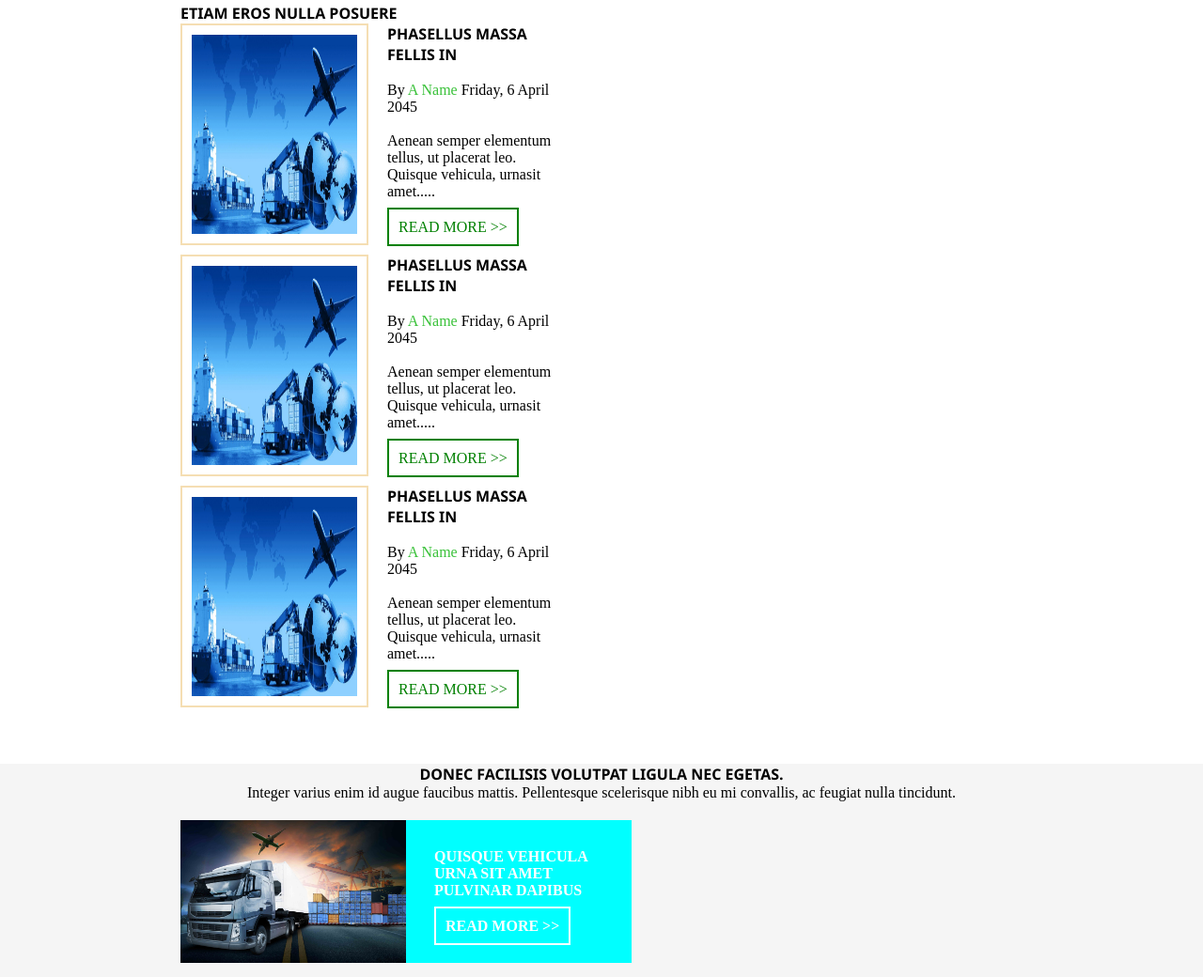
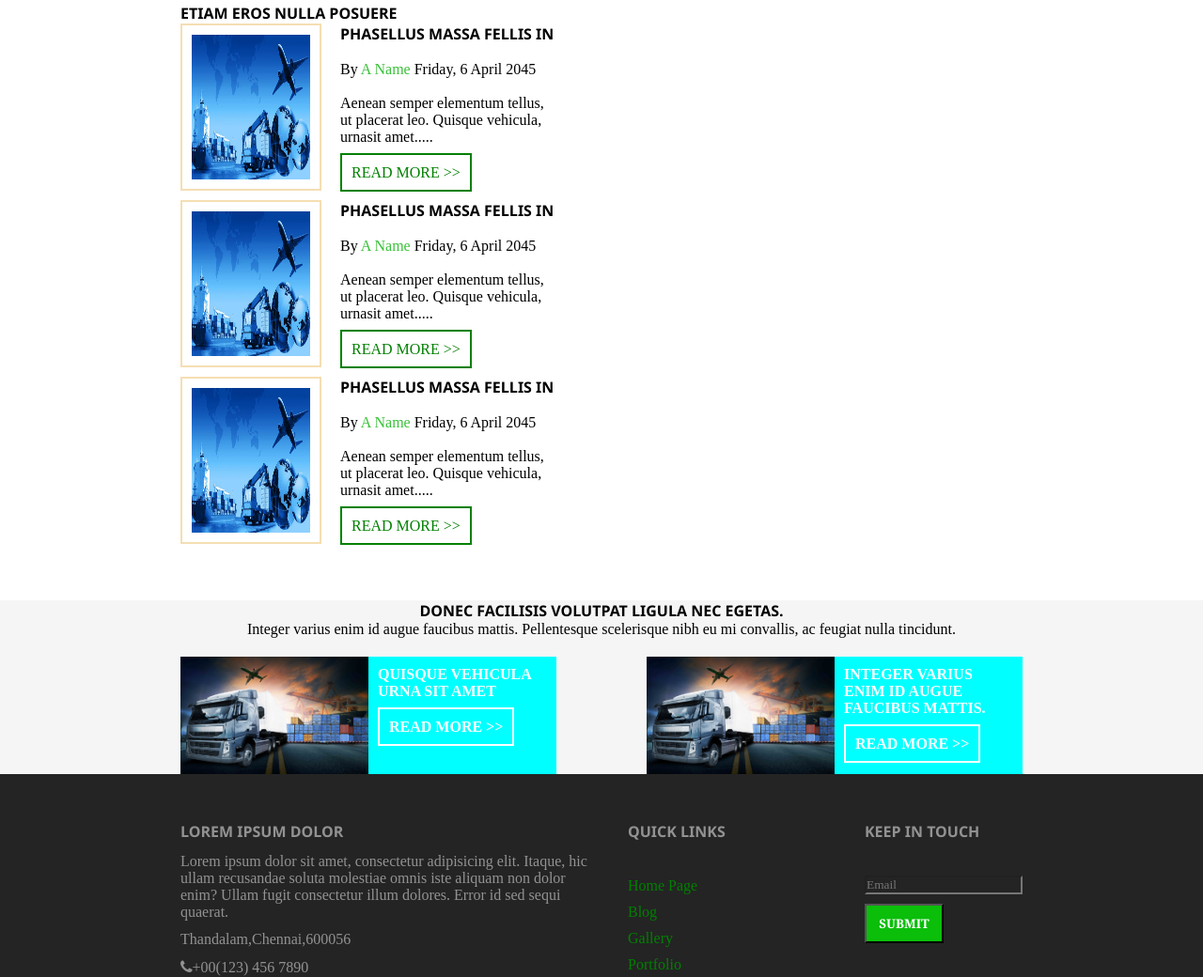
Before and after one commit to Vishalsaravana/CSS-Flexbox-Project4, a plain HTML site: page index.html in a window 1280 px wide. Shown: the part 1959-2999 px from the top of the page at 94% size. Drawn offline with Linux system fonts and the light colour scheme.

Commit message:
Fourth commit

```diff
--- a/index.html
+++ b/index.html
@@ -105,7 +105,7 @@
             <div class="sub-article1">
                 <img src="images/image.jpg">
                 <div class="text1">
-                    <p>QUISQUE VEHICULA URNA SIT AMET PULVINAR DAPIBUS</p>
+                    <p>QUISQUE VEHICULA URNA SIT AMET</p>
                     <div class="read-more">
                         <a href="#">READ MORE >></a>
                     </div>
--- a/styles.css
+++ b/styles.css
@@ -119,15 +119,11 @@
         }
         .sub-content{
             max-width: 45%;
-            display: flex;
-            flex-direction: column;
-            justify-content: space-between;
             .sub-content-article{
                 display: flex;
             }
             & img{
-                max-width: 200px;
-                flex-shrink: 0;
+                max-width: 150px;
                 margin-right: 20px;
                 border:solid wheat 2px;
                 padding: 10px;
@@ -163,12 +159,13 @@
 .sub-container{
     margin: 0 15%;
     display: flex;
+    justify-content: space-between;
     flex-wrap: wrap;
-    justify-content: space-between;
     .sub-article1{
         margin-top: 20px;
-        width: 60vh;
+        max-width: 400px;
         display: flex ;
+        flex-wrap: nowrap;
         img{
             max-width: 50%;
         }
@@ -176,11 +173,10 @@
             background-color: aqua;
             font-family: 'Segoe UI', Tahoma, Geneva, Verdana, sans-serif;
             font-weight: bolder;
-            padding: 30px;
             color: white;
+            padding: 10px;
         }
         .read-more{
-            margin-top: 20px;
             a{
                 border:solid white 2px;
                 padding: 10px;
```
